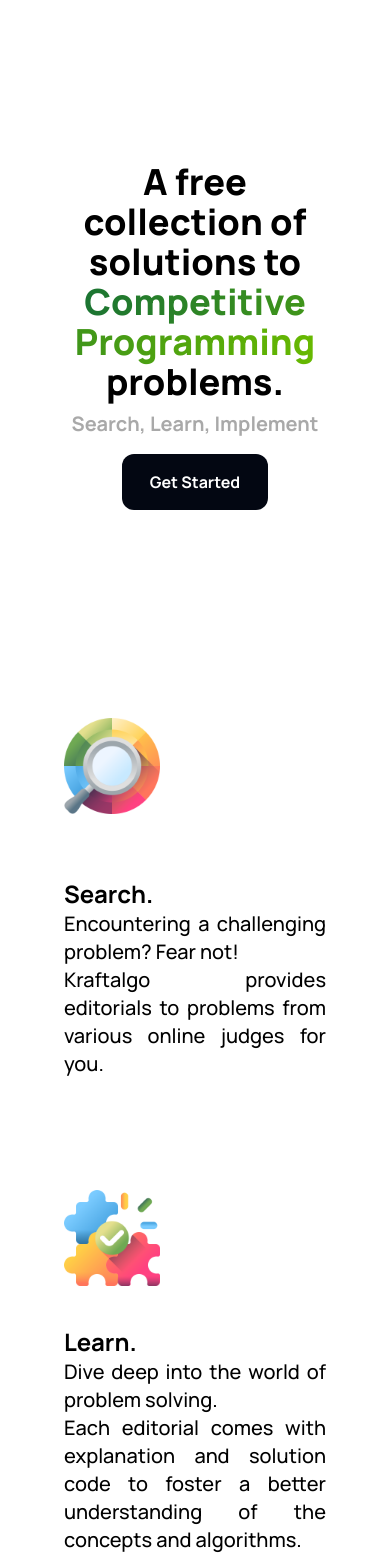
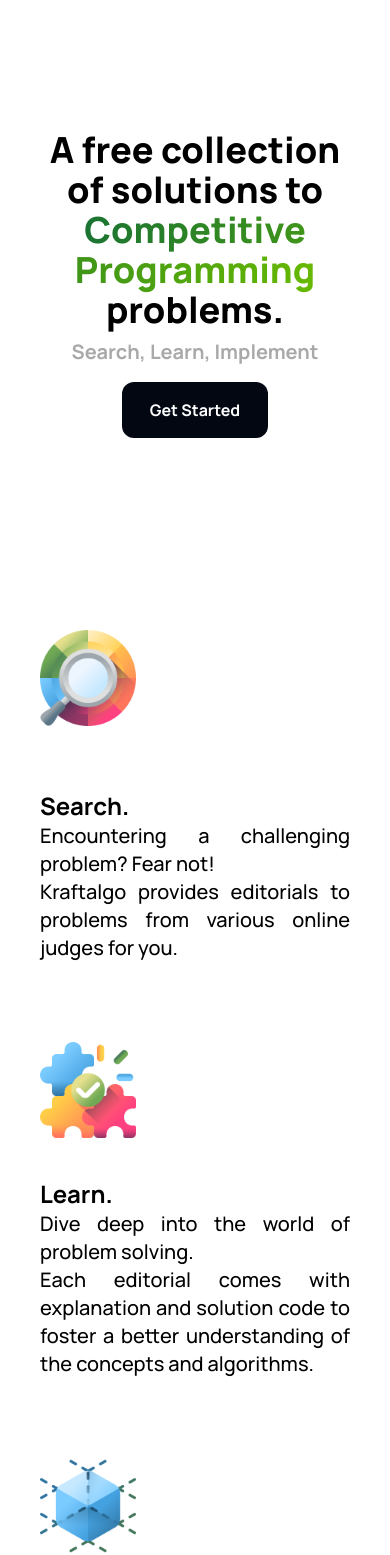
Before and after one commit to evelyn-zhan/kraftalgo, a plain HTML site: page index.html in a window 390 px wide. Shown: the part 74-1629 px from the top of the page. Drawn offline with Linux system fonts and the light colour scheme.

Commit message:
Fix mobile view

```diff
--- a/index.html
+++ b/index.html
@@ -17,21 +17,21 @@
     </head>
 
     <body class = "font-medium text-xl">
-        <header class = "px-10 py-6">
+        <header class = "px-10 md:px-12 py-6">
             <div class = "flex flex-row gap-x-2 items-center">
                 <img class = "w-7 h-7" src = "./src/images/kraftalgo.png">
                 <a href = "/"><span class = "font-semibold text-[#1B7432]">kraft<span class = "text-[#52A032]">algo</span></span></a>
             </div>
         </header>
 
-        <main class = "px-16 md:px-30 lg:px-40 xl:px-64 pt-40 pb-20">
-            <div class = "flex flex-col gap-y-2 items-center mb-52">
+        <main class = "px-10 md:px-30 lg:px-40 xl:px-64 pt-32 lg:pt-40 pb-20">
+            <div class = "flex flex-col gap-y-2 items-center mb-48">
                 <h1 class = "font-extrabold text-4xl text-center">A free collection of solutions to<br><span class = "bg-clip-text text-transparent bg-gradient-to-r from-[#1B7432] to-[#67B900]">Competitive Programming</span> problems.</h1>
                 <p class = "font-bold text-center text-[#A9A9A9] mb-2">Search, Learn, Implement</p>
                 <a href = "/home" class = "px-7 py-4 rounded-xl font-bold text-base text-white bg-gray-950 hover:bg-gradient-to-r hover:from-[#1B7432] hover:to-[#67B900]">Get Started</a>
             </div>
 
-            <div class = "flex flex-col gap-y-28">
+            <div class = "flex flex-col gap-y-20 lg:gap-y-28">
                 <div class = "search flex flex-col-reverse md:flex-row gap-y-16 md:gap-x-24 md:items-center">
                     <div>
                         <h2 class = "text-2xl font-bold">Search.</h2>
```
Also changed, not shown: output.css.
